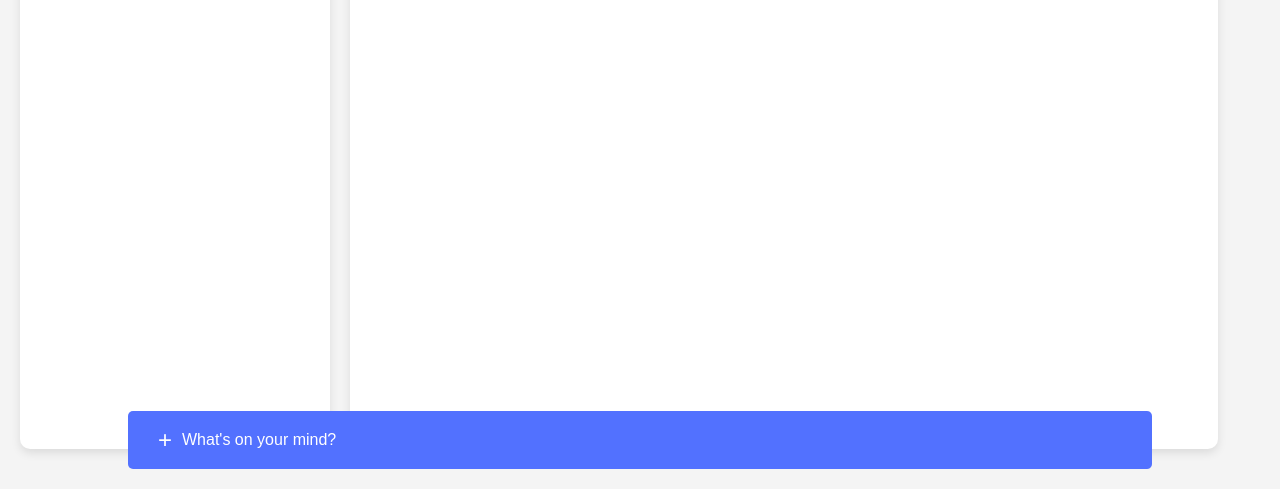
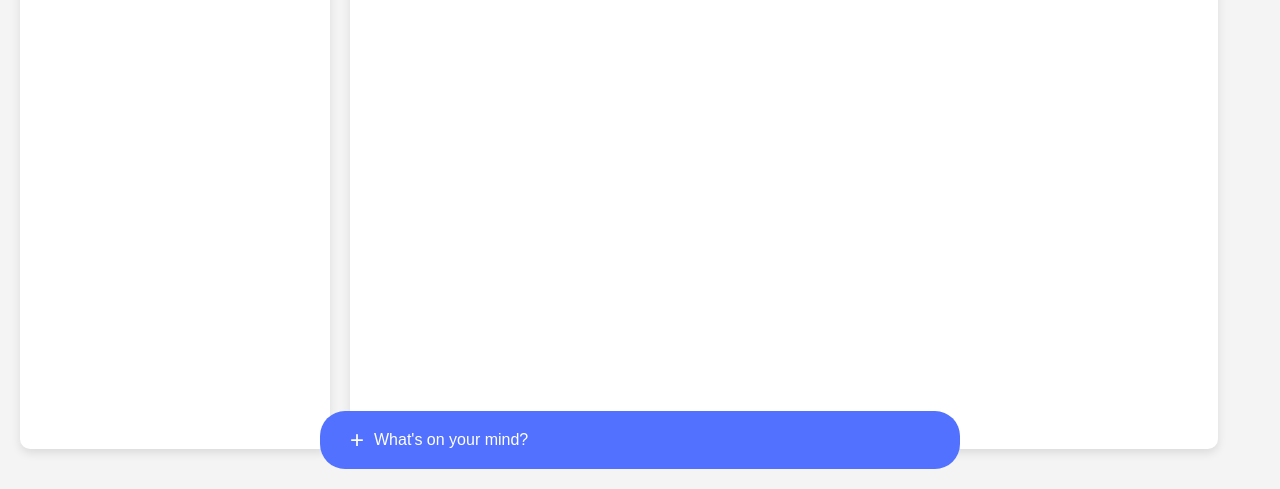
Before and after one commit to JarvisSocialMediaTracker/Jarvis_AIML, a plain HTML site: page dashboard.html in a window 1280 px wide. Shown: the part 311-800 px from the top of the page. Drawn offline with Linux system fonts and the light colour scheme.

Commit message:
Update dashboard.css

```diff
--- a/dashboard.css
+++ b/dashboard.css
@@ -148,7 +148,7 @@ body {
   bottom: 20px;
   left: 50%;
   transform: translateX(-50%);
-  width: 80%; /* Make it wider */
+  width: 50%; /* Make it wider */
 }
 
 .generate-post-btn {
@@ -156,7 +156,7 @@ body {
   background-color: #5271ff;
   color: white;
   border: none;
-  border-radius: 5px;
+  border-radius: 25px;
   cursor: pointer;
   font-size: 16px;
   display: flex;
```
